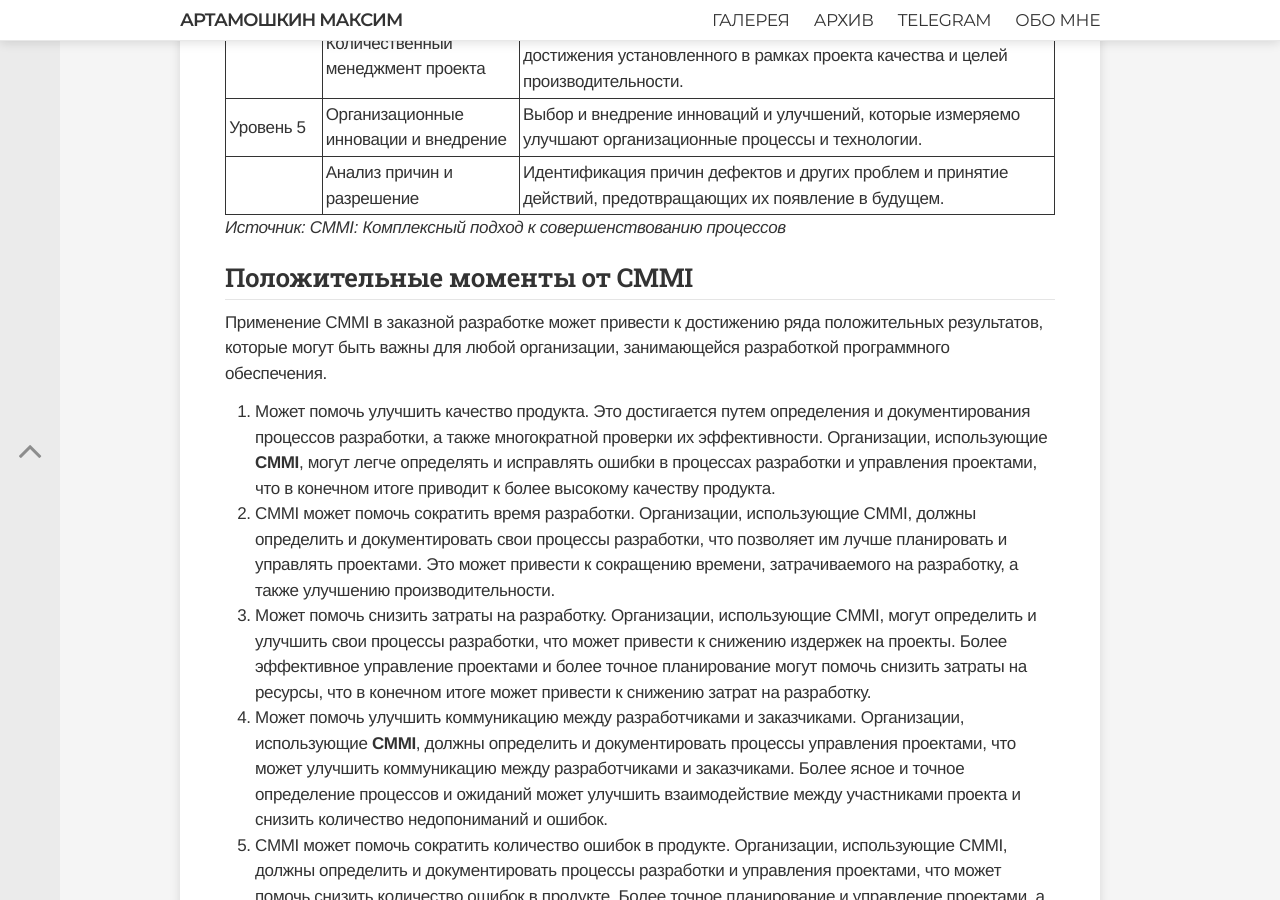
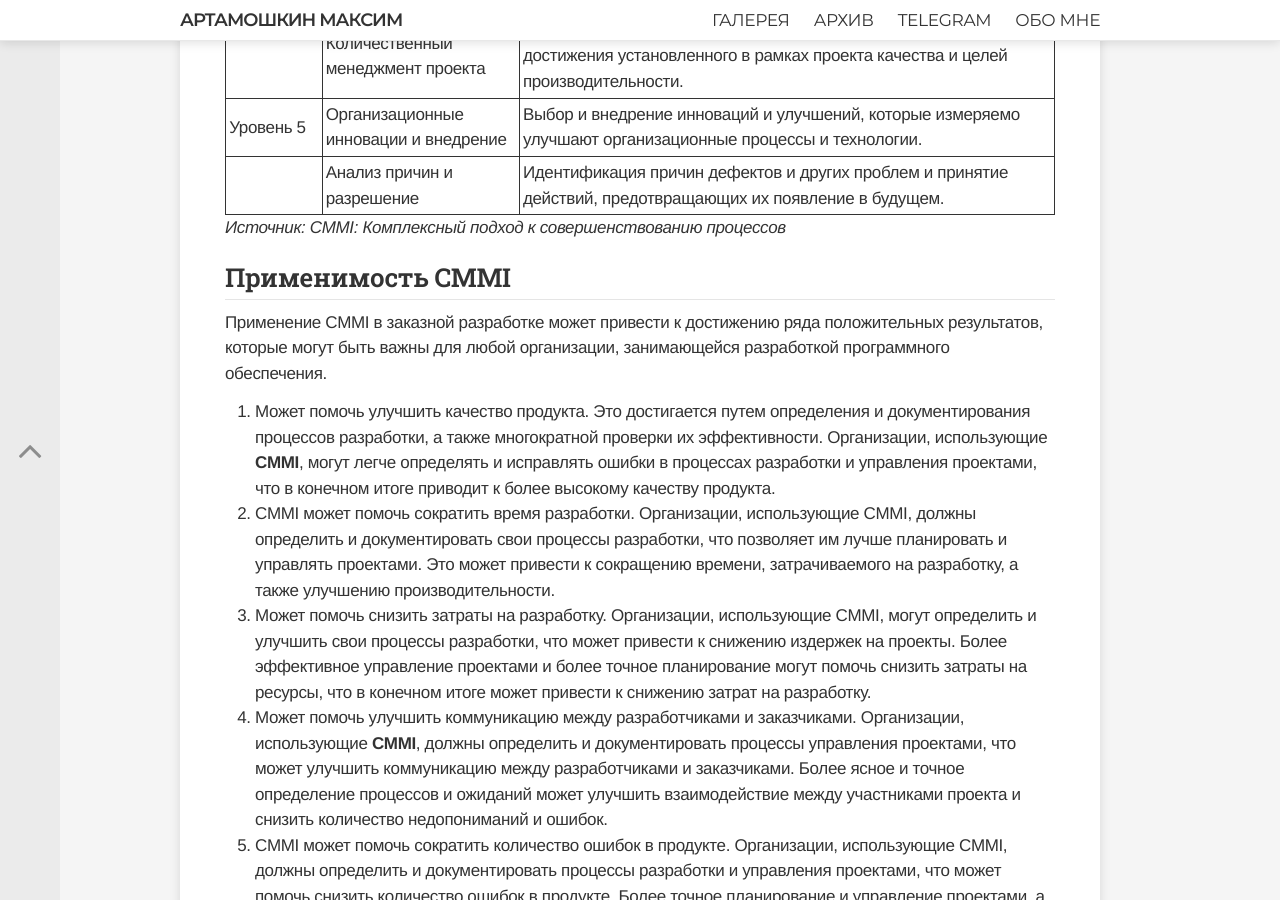
Before and after one commit to martamoshkin/blog.zverit.com, a Jekyll site: the page built from _posts/business/2023-3-19-smmi-in-development.md, in a window 1280 px wide and 900 px high, scrolled down 6534 px. Built offline with Jekyll 4.4.1, drawn with Linux system fonts in a browser that asks for light colours; comment, search, counter and statistics services are not loaded.

Commit message:
Update 2023-3-19-smmi-in-development.md

```diff
--- a/_posts/business/2023-3-19-smmi-in-development.md
+++ b/_posts/business/2023-3-19-smmi-in-development.md
@@ -149,7 +149,7 @@ description: "CMMI - это комплексный подход к соверш
 
 *Источник: CMMI: Комплексный подход к совершенствованию процессов*
 
-### Положительные моменты от CMMI
+### Применимость CMMI
 
 Применение CMMI в заказной разработке может привести к достижению ряда положительных результатов, которые могут быть важны для любой организации, занимающейся разработкой программного обеспечения.
 
```
